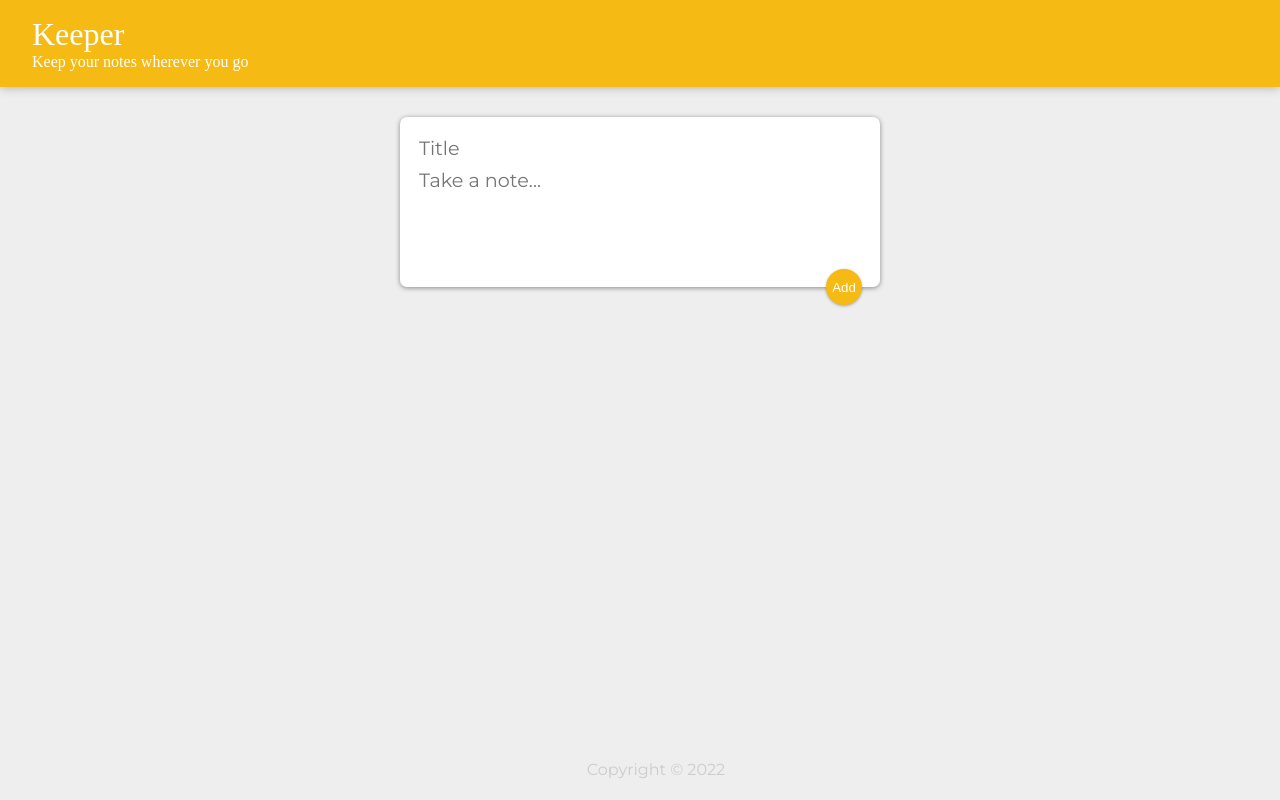
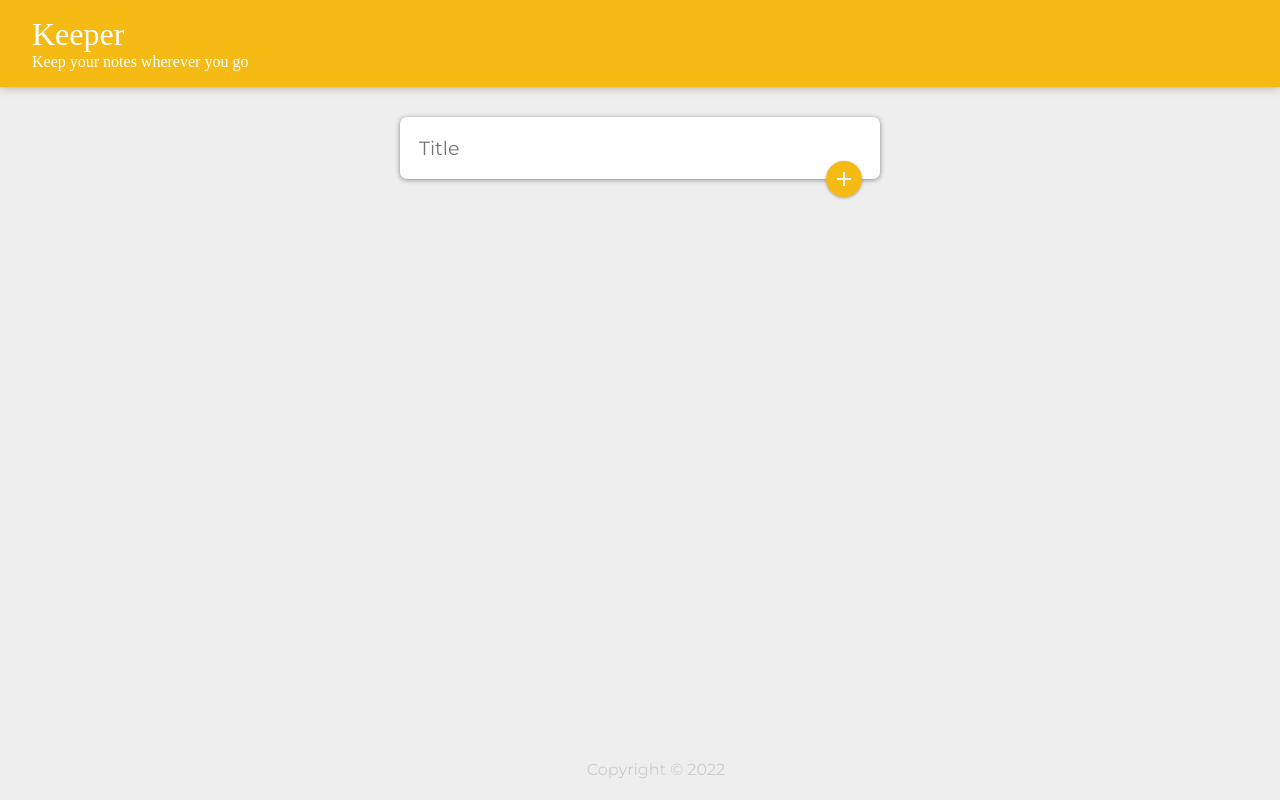
Before and after one commit to Id3arium/KeeperApp, a React (Create React App) app: page / in a window 1280 px wide. Built offline with nearby package versions, Linux system fonts and the light colour scheme; a web font is replaced by a local one.

Commit message:
adding material icon and zoom to add note button

```diff
--- a/src/components/CreateArea.js
+++ b/src/components/CreateArea.js
@@ -1,8 +1,11 @@
 import React, { useState } from "react";
+import AddIcon from "@material-ui/icons/Add";
+import Fab from "@material-ui/core/Fab";
+import Zoom from "@material-ui/core/Zoom";
 import _ from "lodash";
 function CreateArea(props) {
   const [note, setNote] = useState({ title: "", content: "" });
-
+  const [isExpanded, setIsExpanded] = useState();
   function handleChange(e) {
     const { name, value } = e.target;
     setNote((prevNote) => {
@@ -28,7 +31,11 @@ function CreateArea(props) {
           placeholder="Title"
           value={note.title}
           onChange={handleChange}
+          onFocus={() => {
+            setIsExpanded(true);
+          }}
         />
+        {isExpanded && (
           <textarea
             name="content"
             placeholder="Take a note..."
@@ -36,7 +43,12 @@ function CreateArea(props) {
             value={note.content}
             onChange={handleChange}
           />
-        <button onClick={submitNote}>Add</button>
+        )}
+        <Zoom in={true}>
+          <Fab onClick={submitNote}>
+            <AddIcon />
+          </Fab>
+        </Zoom>
       </form>
     </div>
   );
```
Lines whose indentation alone changed are shown as unchanged.
